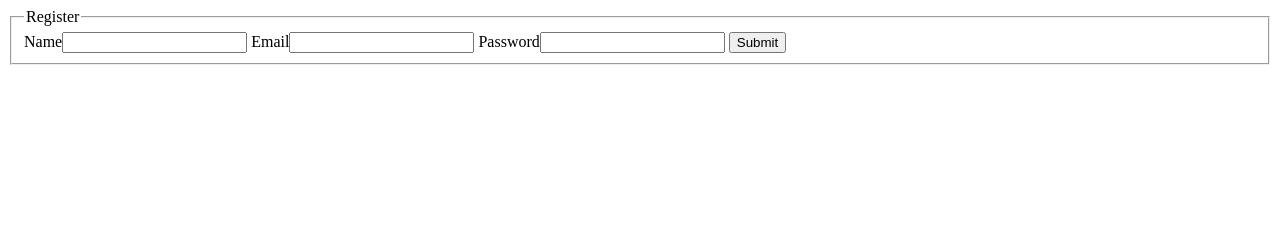
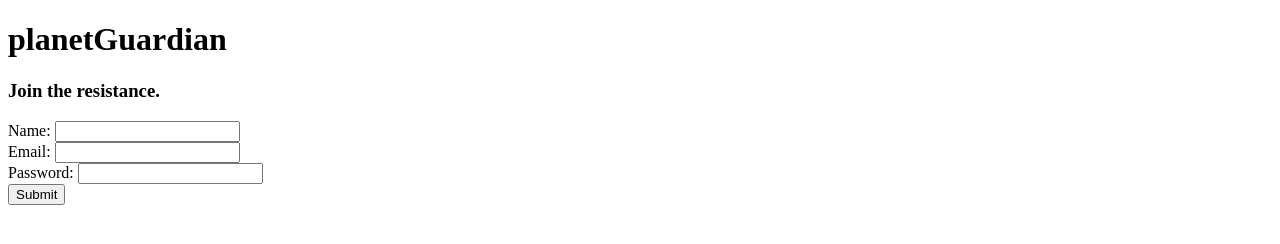
Before and after one commit to Penssake/planetGuardian, a website: page public/index.html in a window 1280 px wide. Drawn offline with Linux system fonts and the light colour scheme.

Commit message:
Internet Problems D:

```diff
--- a/public/index.html
+++ b/public/index.html
@@ -6,14 +6,17 @@
     <title>Captain Planet Inspired Playground - Practice Site - Educational/Meetup API</title>
   </head>
   <body>
+    <header>
+      <h1>planetGuardian</h1>
+      <h3>Join the resistance.</h3>
+    </header>
 
-    <fieldset class="registrationField">
-      <legend>Register</legend>
-      <label class="newMemberFormInput">Name</label><input></input>
-      <label class="newMemberFormInput">Email</label><input></input>
-      <label class="newMemberFormInput">Password</label><input></input>
-      <button>Submit</button>
-    </fieldset>
+    <form id="form" method="get">
+      Name: <input type="text" name="name"><br>
+      Email: <input type="email" name="email"><br>
+      Password: <input type="password" name="password"></br>
+      <input type="submit" value="Submit">
+    </form>
 
     <div class="characterSlot"></div>
 
@@ -32,5 +35,6 @@
       <img class="characterSelection" src="images/tempImage.jpg" />
     </fieldset>  -->
 
+    <script src="scripts/views/characterSlide.js"></script>
   </body>
 </html>
--- a/public/scripts/views/characterSlide.js
+++ b/public/scripts/views/characterSlide.js
@@ -0,0 +1,17 @@
+'use strict';
+
+// (function(module) {
+//   function Character(charactersData) {
+//     Object.keys(charactersData).forEach(key => [key] = )
+//   }
+// })
+
+(function(module) {
+
+let registrationForm = document.getElementById('form');
+registrationForm.submit(preventDefault(), DisplayCharacter());
+
+function DisplayCharacter() {
+    console.log('You did it!');
+  }
+});
```
